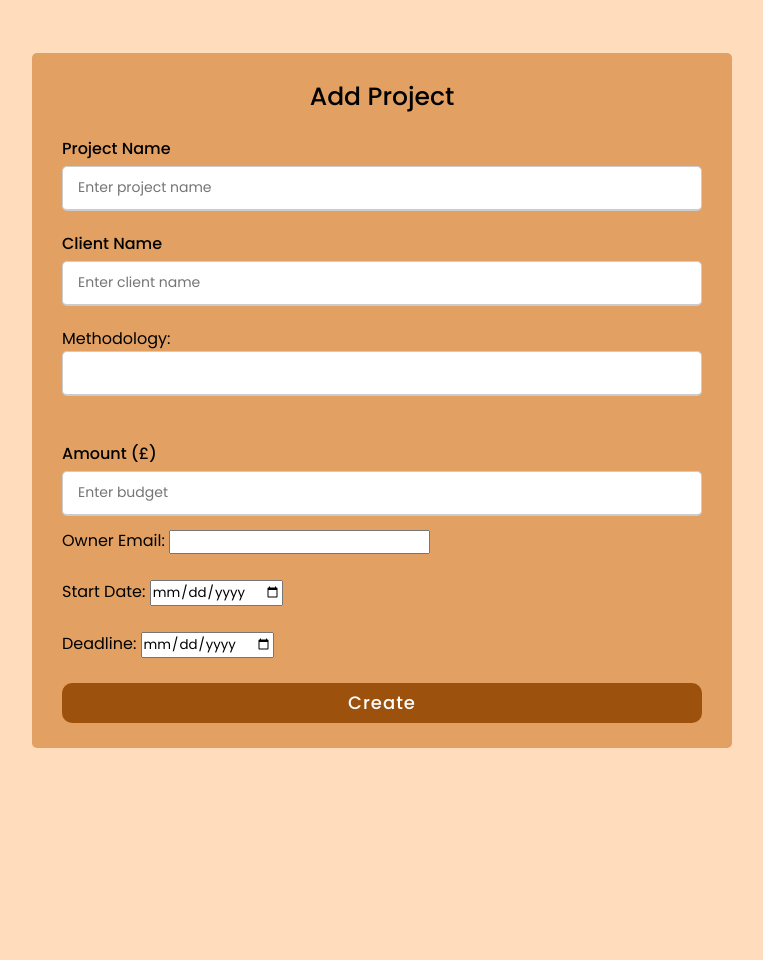
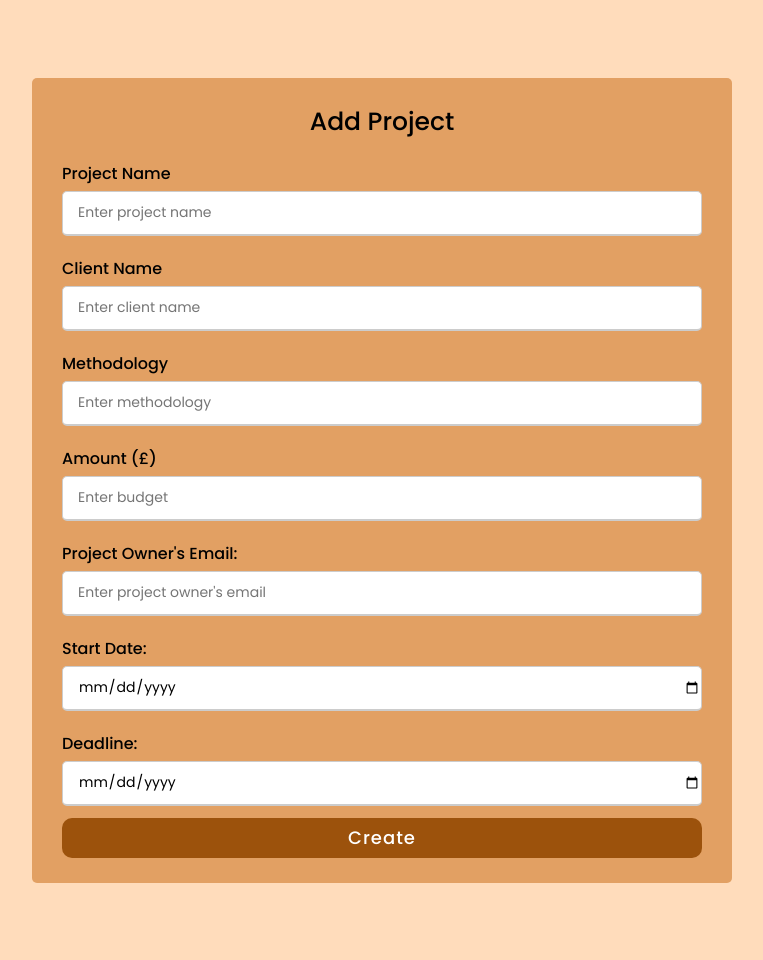
Before and after one commit to ProjectProCS261/ProjectPro, a Flask app: page /addProject in a window 1280 px wide. Shown: the whole page, without its empty margins (258-1021 px from the left). Before the commit the page ends 748 px from the top, so only its background shows below. Run offline with Flask 2, Linux system fonts and the light colour scheme.

Commit message:
Update the add project page
Updated the CSS for the additional inputs (project owner's email, start date and deadline) to ensure consistency of the page

```diff
--- a/app/static/css/style.css
+++ b/app/static/css/style.css
@@ -99,6 +99,14 @@ a:hover {
      background:rgba(255,219.64,187,1);
      display: flex;
      height: 100vh;
+     justify-content: center;
+     align-items: center;
+}
+
+#formAPpage {
+     background:rgba(255,219.64,187,1);
+     display: flex;
+     height: 120vh;
      justify-content: center;
      align-items: center;
 }
--- a/app/templates/auth/addProject.html
+++ b/app/templates/auth/addProject.html
@@ -6,7 +6,7 @@
 		<meta name="viewport" content="width=device-width, initial-scale=1.0">
 		<link rel="stylesheet" href="static/css/style.css" />
 	</head>
-	<body id="formpage">
+	<body id="formAPpage">
           <div class="container2">
                <div class="formTitle"><span>Add Project</span></div>
                <form name='addProject' action='/addProject' method="POST">
@@ -31,8 +31,9 @@
                                    <option name="Extreme" value="Extreme">Extreme Programming</option>
                                    <option name="Scrum" value="Scrum">Scrum</option>
                               </select> -->
-                              <label for="methodology">Methodology:</label>
-                              <input type="text" name="methodology" required><br><br>
+                              <!-- <label for="methodology">Methodology:</label> -->
+                              <span class="info">Methodology</span>
+                              <input type="text" name="methodology" placeholder="Enter methodology" required>
 
                          </div>
                          <div class="inputbox">
@@ -40,17 +41,32 @@
                               <input name="budget" type="number" placeholder="Enter budget" min="0" step=".01" required>
                          </div>
 
+                         <div class="inputbox">
+                              <span class="info">Project Owner's Email:</span>
+                              <input id="owner" type="email" name="owner" placeholder="Enter project owner's email" required>
+                         </div>
+
+                         <div class="inputbox">
+                              <span class="info">Start Date:</span>
+                              <input id="start_date" type="date" name="start_date" required>
+                         </div>
+
+                         <div class="inputbox">
+                              <span class="info">Deadline:</span>
+                              <input id="deadline" type="date" name="deadline" required>
+                         </div>
+
                          <!-- <div class="inputbox">
                               <span class="info">Project Deadline</span>
                               <input type="date" id="date" name="date" required>
                          </div> -->
 
-                         <label for="owner">Owner Email:</label>
+                         <!-- <label for="owner">Owner Email:</label>
                          <input type="email" name="owner" required><br><br>
                          <label for="start_date">Start Date:</label>
                          <input type="date" name="start_date" required><br><br>
                          <label for="deadline">Deadline:</label>
-                         <input type="date" name="deadline" required><br><br>
+                         <input type="date" name="deadline" required><br><br> -->
                     </div>
 
                     <div class="row">
```
